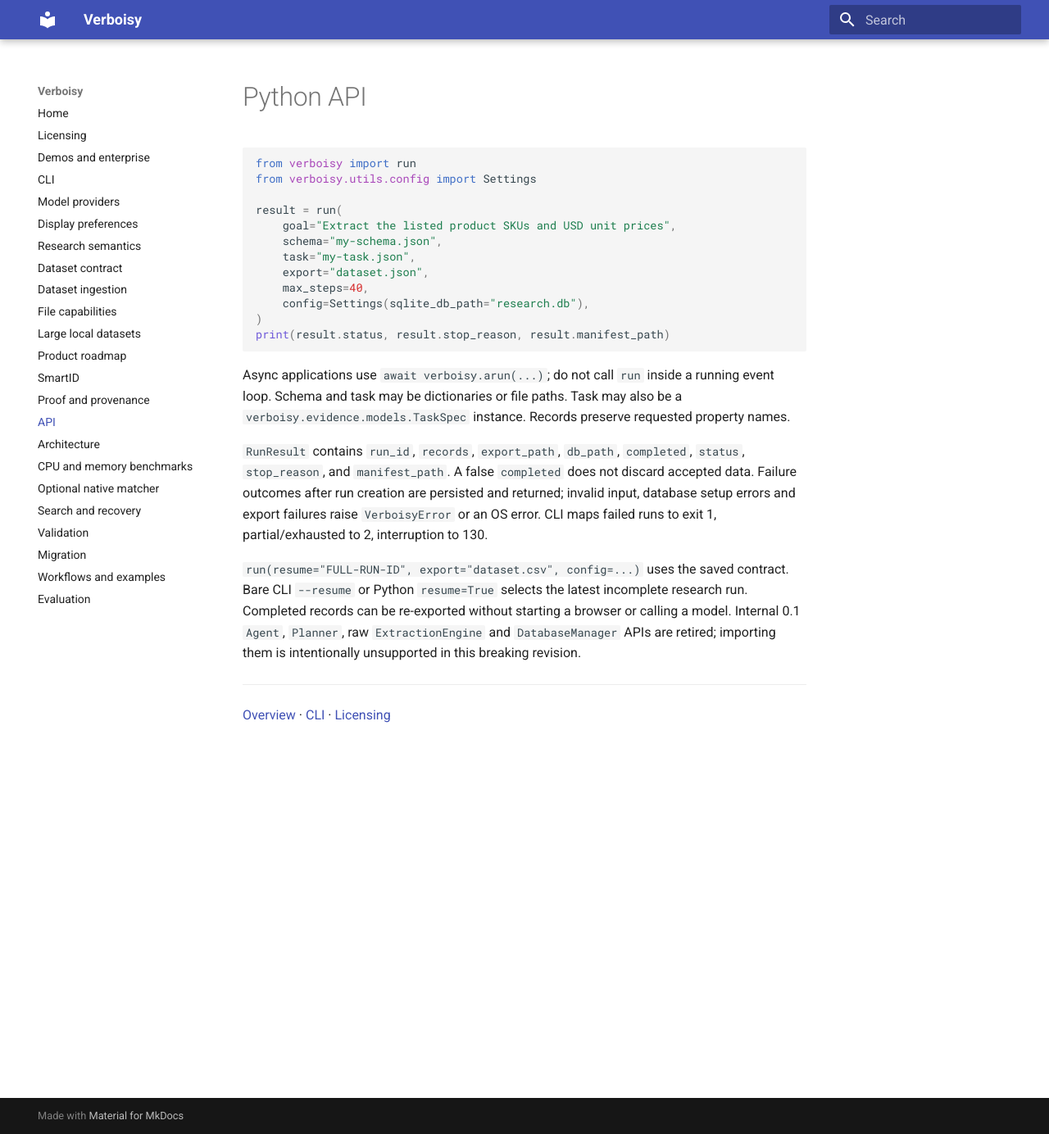
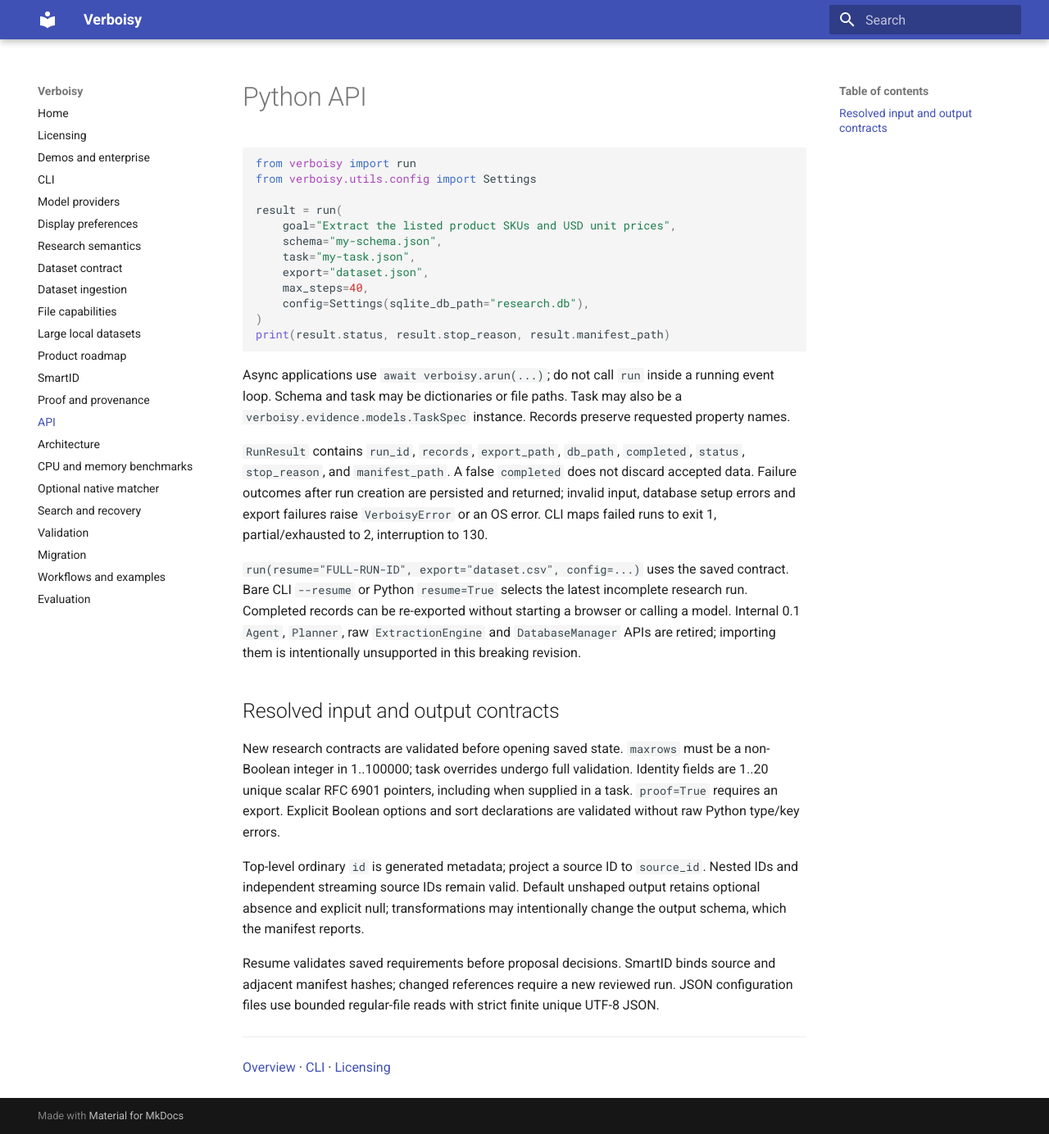
Before and after one commit to EmanueleTorrisi/verboisy, an MkDocs documentation site: the page built from docs/api.md, in a window 1280 px wide and 1384 px high. Shown: the whole window at 82% size. Built offline with MkDocs 1.6.1 and Material for MkDocs 9.7.7, drawn with Linux system fonts in a browser that asks for light colours.

Commit message:
docs: specify validated API and saved-state behavior

```diff
--- a/docs/api.md
+++ b/docs/api.md
@@ -33,6 +33,24 @@
 Internal 0.1 `Agent`, `Planner`, raw `ExtractionEngine` and `DatabaseManager` APIs are
 retired; importing them is intentionally unsupported in this breaking revision.
 
+
+## Resolved input and output contracts
+
+New research contracts are validated before opening saved state. `maxrows` must be
+a non-Boolean integer in 1..100000; task overrides undergo full validation. Identity
+fields are 1..20 unique scalar RFC 6901 pointers, including when supplied in a task.
+`proof=True` requires an export. Explicit Boolean options and sort declarations are
+validated without raw Python type/key errors.
+
+Top-level ordinary `id` is generated metadata; project a source ID to `source_id`.
+Nested IDs and independent streaming source IDs remain valid. Default unshaped
+output retains optional absence and explicit null; transformations may intentionally
+change the output schema, which the manifest reports.
+
+Resume validates saved requirements before proposal decisions. SmartID binds source
+and adjacent manifest hashes; changed references require a new reviewed run. JSON
+configuration files use bounded regular-file reads with strict finite unique UTF-8 JSON.
+
 ---
 
 [Overview](index.md) · [CLI](cli.md) · [Licensing](licensing.md)
```
